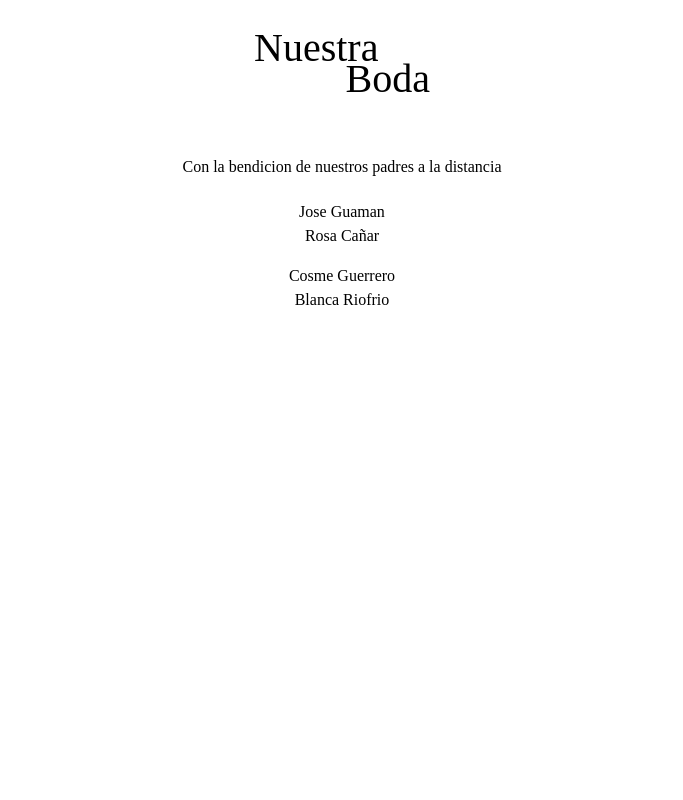
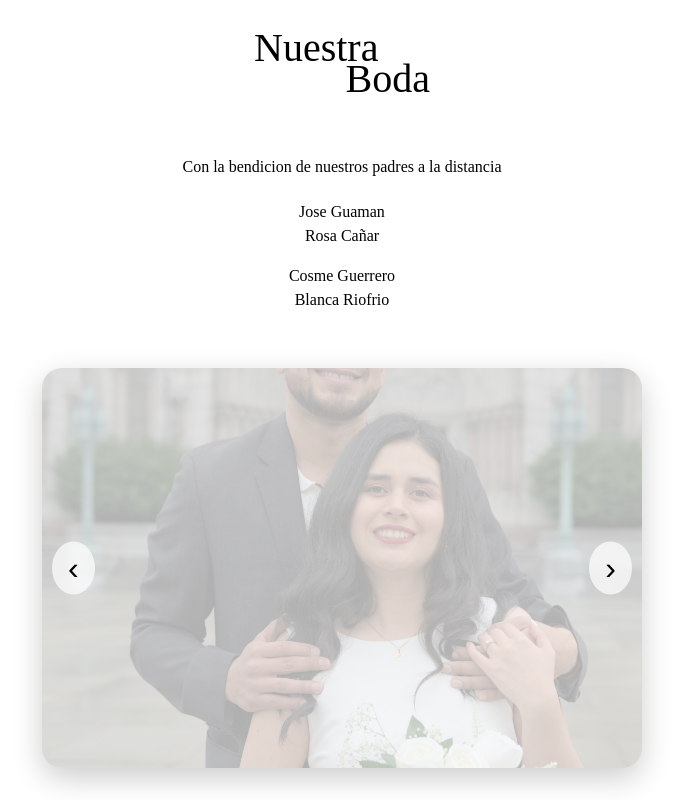
Before and after one commit to Pamefer/bodapamcos, a React (Create React App) app: page / in a window 1280 px wide. Shown: the part 964-1764 px from the top of the page, without its empty margins (298-981 px from the left). Before the commit the page ends 1332 px from the top, so only its background shows below. Built offline with nearby package versions, Linux system fonts and the light colour scheme; a web font is replaced by a local one.

Commit message:
add carousel

```diff
--- a/package.json
+++ b/package.json
@@ -7,6 +7,7 @@
     "@testing-library/jest-dom": "^6.6.3",
     "@testing-library/react": "^16.3.0",
     "@testing-library/user-event": "^13.5.0",
+    "framer-motion": "^12.18.1",
     "react": "^19.1.0",
     "react-dom": "^19.1.0",
     "react-scripts": "5.0.1",
--- a/src/App.js
+++ b/src/App.js
@@ -2,6 +2,7 @@ import { useEffect, useRef, useState } from 'react';
 import principalPic from './static/DSC_0817.jpg';
 import lapromesa from './static/lapromesa.mp3';
 import './App.css';
+import Carousel from './Carousel';
 
 const Pause = ({ onPlayerClick }) => {
   return (
@@ -115,6 +116,8 @@ function App() {
         </div>
 
       </div>
+      <Carousel />
+
     </div>
   );
 }
--- /dev/null
+++ b/src/Carousel.css
@@ -0,0 +1,50 @@
+.carousel {
+  position: relative;
+  width: 100%;
+  max-width: 600px;
+  margin: 2rem auto;
+  overflow: hidden;
+  border-radius: 20px;
+  box-shadow: 0 10px 30px rgba(0, 0, 0, 0.2);
+}
+
+.carousel-image-wrapper {
+  position: relative;
+  height: 400px;
+}
+
+.carousel-image {
+  width: 100%;
+  height: 100%;
+  object-fit: cover;
+  border-radius: 20px;
+  position: absolute;
+  top: 0;
+  left: 0;
+}
+
+.nav {
+  position: absolute;
+  top: 50%;
+  transform: translateY(-50%);
+  background-color: rgba(255, 255, 255, 0.7);
+  border: none;
+  font-size: 2rem;
+  padding: 0.5rem 1rem;
+  cursor: pointer;
+  z-index: 2;
+  border-radius: 50%;
+  transition: background 0.3s;
+}
+
+.nav:hover {
+  background-color: rgba(255, 255, 255, 0.9);
+}
+
+.prev {
+  left: 10px;
+}
+
+.next {
+  right: 10px;
+}
--- /dev/null
+++ b/src/Carousel.js
@@ -0,0 +1,50 @@
+// Carousel.jsx
+import { useState, useEffect } from 'react';
+import { motion, AnimatePresence } from 'framer-motion';
+import './Carousel.css';
+import foto1 from './static/DSC_0757.jpg';
+import foto2 from './static/DSC_0761.jpg';
+import foto3 from './static/DSC_0770.jpg';
+import foto4 from './static/DSC_0892.jpg';
+import foto5 from './static/DSC_0901.jpg';
+import foto6 from './static/DSC_0916.jpg';
+import foto7 from './static/DSC_0932.jpg';
+
+const images = [
+    foto1, foto2, foto3, foto4, foto5, foto6
+
+];
+
+export default function Carousel() {
+    const [current, setCurrent] = useState(0);
+
+    const next = () => setCurrent((prev) => (prev + 1) % images.length);
+    const prev = () => setCurrent((prev) => (prev - 1 + images.length) % images.length);
+
+    // Optional autoplay
+    useEffect(() => {
+        const interval = setInterval(next, 5000); // every 5 sec
+        return () => clearInterval(interval);
+    }, []);
+
+    return (
+        <div className="carousel">
+            <button className="nav prev" onClick={prev}>‹</button>
+            <div className="carousel-image-wrapper">
+                <AnimatePresence mode="wait">
+                    <motion.img
+                        key={images[current]}
+                        src={images[current]}
+                        alt={`Slide ${current + 1}`}
+                        className="carousel-image"
+                        initial={{ opacity: 0, scale: 1.05 }}
+                        animate={{ opacity: 1, scale: 1 }}
+                        exit={{ opacity: 0, scale: 0.95 }}
+                        transition={{ duration: 0.6 }}
+                    />
+                </AnimatePresence>
+            </div>
+            <button className="nav next" onClick={next}>›</button>
+        </div>
+    );
+}
```
Also changed, not shown: 1 other file (tests, documents, lock files or other folders).
